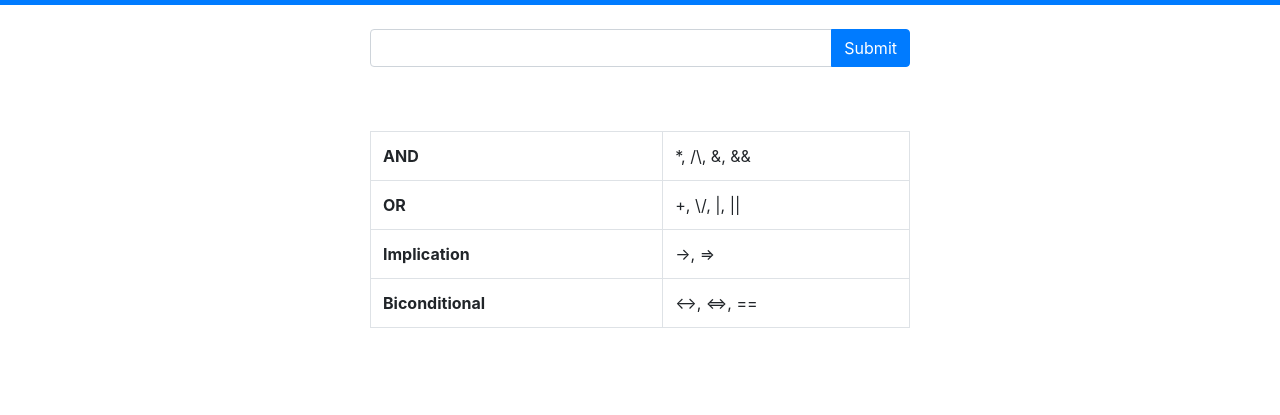
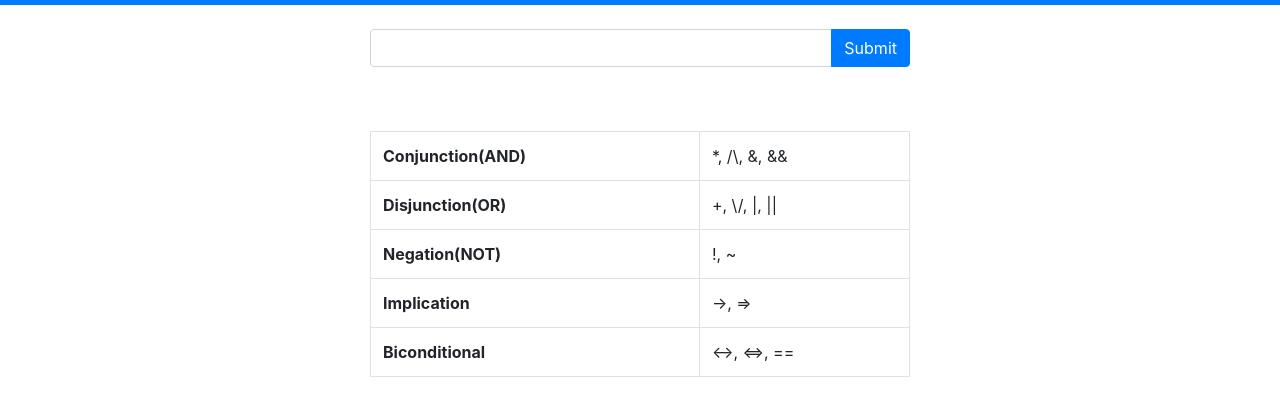
Before and after one commit to Neo-Zhixing/Logicly, a plain HTML site: page index.html in a window 1280 px wide. Shown: the part 51-466 px from the top of the page. Drawn offline with nearby package versions, Linux system fonts and the light colour scheme.

Commit message:
Adding Negation

```diff
--- a/index.html
+++ b/index.html
@@ -52,12 +52,16 @@
 					<table class="table table-bordered">
 						<tbody>
 							<tr>
-								<th scope="row">AND</th>
+								<th scope="row">Conjunction(AND)</th>
 								<td>*, /\, &amp;, &amp;&amp;</td>
 							</tr>
 							<tr>
-								<th scope="row">OR</th>
+								<th scope="row">Disjunction(OR)</th>
 								<td>+, \/, |, ||</td>
+							</tr>
+							<tr>
+								<th scope="row">Negation(NOT)</th>
+								<td>!, ~</td>
 							</tr>
 							<tr>
 								<th scope="row">Implication</th>
```
